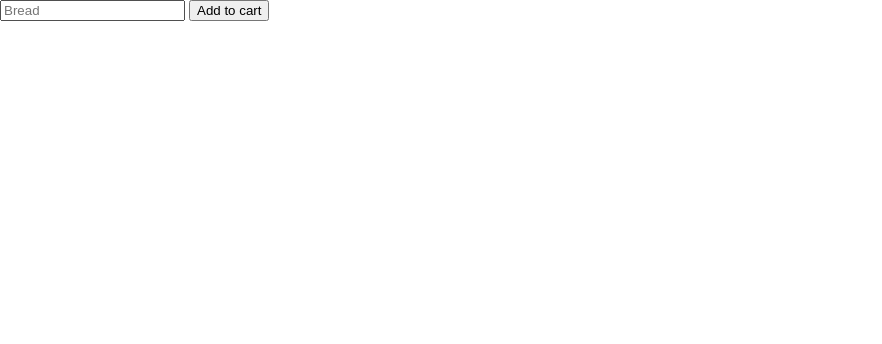
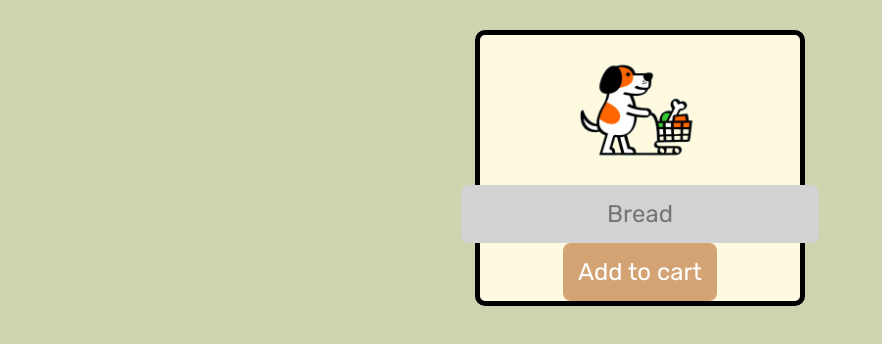
Before and after one commit to garibayalberto/reminder-firebase-app, a plain HTML site: page index.html in a window 1280 px wide. Shown: the whole page, without its empty margins (0-882 px from the left). Drawn offline with Linux system fonts and the light colour scheme.

Commit message:
Added some custom css and design

```diff
--- a/index.css
+++ b/index.css
@@ -1,4 +1,51 @@
+* {
+  font-family: 'Rubik', sans-serif;
+}
 html, body {
   margin: 0;
   padding: 0;
+  background-color: #ccd5ae;
 }
+
+.container {
+  display: flex;
+  flex-direction: column;
+  justify-content: center;
+  align-items: center;
+
+  max-width: 320px;
+
+  margin: 30px auto;
+
+  border: 5px solid black;
+  border-radius: 10px;
+  background-color: #fefae0;
+}
+
+img {
+  width: 150px;
+  margin: 0 auto;
+}
+
+input, button{
+  font-size: 1.5em;
+  text-align: center;
+
+  margin: 0;
+  padding: 0;
+  border: 0;
+  padding: 15px ;
+  border-radius: 8px;
+}
+
+input{
+  background-color: lightgray;
+  -webkit-box-sizing: border-box; /* Safari/Chrome, other WebKit */
+    -moz-box-sizing: border-box;    /* Firefox, other Gecko */
+    box-sizing: border-box;         /* Opera/IE 8+ */
+}
+
+button {
+  color: #fff;
+  background-color: #d4a373;
+}
--- a/index.html
+++ b/index.html
@@ -3,10 +3,16 @@
   <head>
     <title>Add to Cart</title>
     <link rel="stylesheet" href="index.css">
+    <link rel="preconnect" href="https://fonts.googleapis.com">
+<link rel="preconnect" href="https://fonts.gstatic.com" crossorigin>
+<link href="https://fonts.googleapis.com/css2?family=Rubik:ital,wght@0,300;0,400;0,500;0,600;0,700;0,800;0,900;1,300;1,400;1,500;1,600;1,800;1,900&display=swap" rel="stylesheet">
   </head>
   <body>
-    <input type="text" id="input-field" placeholder="Bread">
-    <button id="add-button">Add to cart</button>
+    <div class="container">
+      <img src="assets/dog.png">
+      <input type="text" id="input-field" placeholder="Bread">
+      <button id="add-button">Add to cart</button>
+    </div>
     <script src="index.js"></script>
   </body>
 </html>
--- a/index.js
+++ b/index.js
@@ -0,0 +1,7 @@
+const inputFieldEl = document.getElementById("input-field");
+const addButtonEl = document.getElementById("add-button");
+
+addButtonEl.addEventListener("click" , function() {
+  let inputValue = inputFieldEl.value;
+  console.log(inputValue);
+});
```
Also changed, not shown: assets/dog.png (added).
